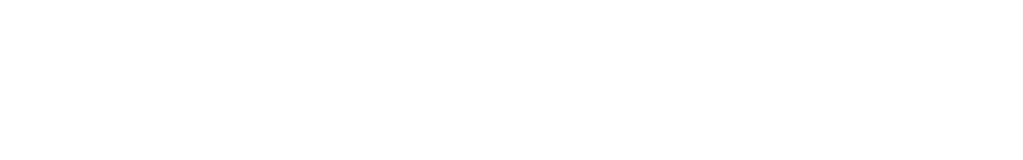
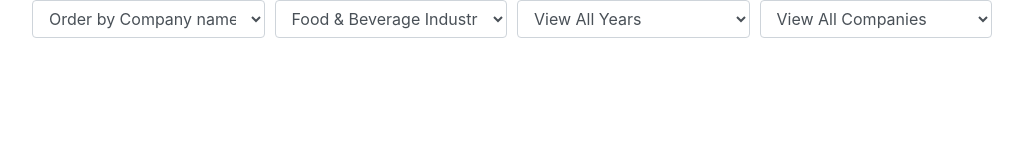
Before and after one commit to spry-group/coclear-cdp, a website with bundled scripts: page index.html in a window 1280 px wide. Shown: the whole page, without its empty margins (128-1151 px from the left). Built offline with nearby package versions, Linux system fonts and the light colour scheme; no server answers.

Commit message:
Stub in filters

```diff
--- a/index.html
+++ b/index.html
@@ -9,6 +9,31 @@
 </head>
 <body>
   <div class="text-center container-fluid">
+      <form id="filters">
+          <div class="form-row">
+            <div class="col">
+                <select class="form-control">
+                  <option>Order by Company name</option>
+                  <option>Order by CO2e Footprint</option>
+                </select>
+            </div>
+            <div class="col">
+                <select class="form-control">
+                  <option>Food & Beverage Industry</option>
+                </select>
+            </div>
+            <div class="col">
+                <select class="form-control">
+                  <option>View All Years</option>
+                </select>
+            </div>
+            <div class="col">
+                <select class="form-control">
+                  <option>View All Companies</option>
+                </select>
+            </div>
+          </div>
+      </form>
       <svg id="chart" width="960" height="960" font-family="sans-serif" font-size="10"></svg>
   </div>
   <div id="tooltip" style="opacity: 0">
--- a/scss/style.scss
+++ b/scss/style.scss
@@ -1,3 +1,8 @@
+#filters {
+  width: 960px;
+  margin: 0 auto 50px auto;
+}
+
 #tooltip {
   pointer-events: none;
   cursor: pointer;
```
Also changed, not shown: css/style.css.
